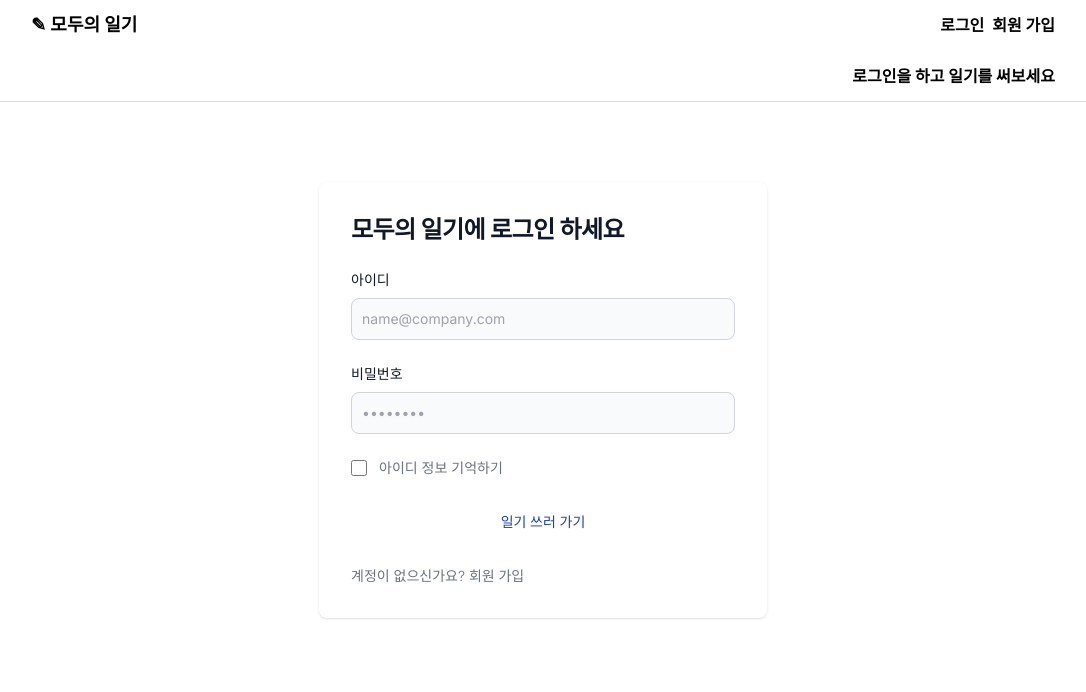
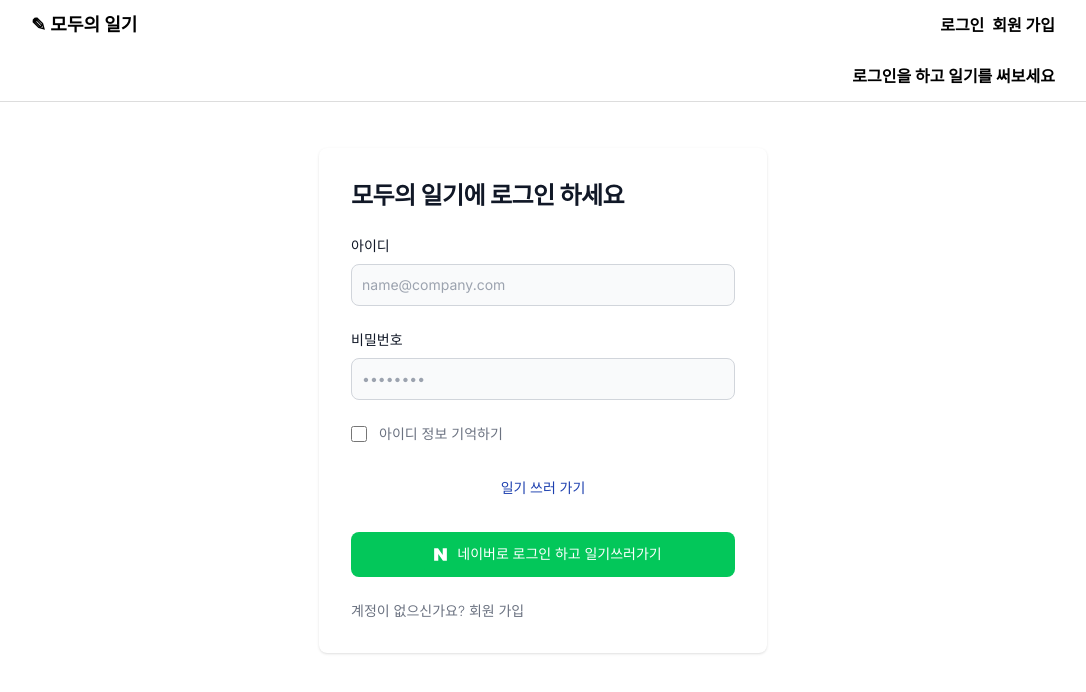
Before and after one commit to LeeSeungjae00/modoo-diary, a Next.js app: page /auth/login in a window 1280 px wide. Shown: the top 692 px of the page, without its empty margins (97-1183 px from the left). Built offline with nearby package versions, Linux system fonts and the light colour scheme; no server answers.

Commit message:
✨ 네이버 소셜 로그인 기능 추가

```diff
--- a/src/api/auth.ts
+++ b/src/api/auth.ts
@@ -57,3 +57,10 @@ export const postSignUp = (formData: SignUpFormType) => {
 
   return apiClient.post(API_ROUTE_AUTH_SIGNUP, data, config);
 };
+
+export const checkAuthCode = async (code: string) => {
+  const res = await fetch(
+    `${process.env.NEXT_PUBLIC_ORIGIN_SERVER}/api/auth/oauth2/naver?code=${code}`
+  );
+  return await res.json();
+};
--- /dev/null
+++ b/src/app/oauth/[provider]/page.tsx
@@ -0,0 +1,25 @@
+"use client";
+import { signIn } from "next-auth/react";
+import { useRouter, useSearchParams, useParams } from "next/navigation";
+import { useEffect } from "react";
+
+export default async function Oauth() {
+  const router = useRouter();
+  const searchParams = useSearchParams();
+  const { provider } = useParams();
+  const code = searchParams.get("code") as string;
+
+  useEffect(() => {
+    const loginAsync = async () => {
+      const result = await signIn(`${provider}-credential`, {
+        redirect: false,
+        code,
+      });
+      result?.ok && router.push("/diaries");
+      router.push("/auth/login");
+    };
+    loginAsync();
+  }, [router, code, provider]);
+
+  return <></>;
+}
--- a/src/components/client/auth/login/LoginForm.tsx
+++ b/src/components/client/auth/login/LoginForm.tsx
@@ -5,7 +5,7 @@ import Label from "@/components/common/label";
 import { SignInFormType } from "@/types/auth";
 import { signIn } from "next-auth/react";
 import Link from "next/link";
-import { useRouter } from "next/navigation";
+import { redirect, useRouter } from "next/navigation";
 import React from "react";
 import { useForm } from "react-hook-form";
 
@@ -114,6 +114,36 @@ export default function LoginForm({
         >
           일기 쓰러 가기
         </button>
+        <button
+          type="button"
+          onClick={() => {
+            router.push(`/java/api/auth/naver`);
+          }}
+          className="flex w-full justify-center items-center text-white bg-[#03C75A]  focus:ring-4 focus:outline-none focus:ring-primary-300 font-medium rounded-lg text-sm px-5 py-1.5 text-center"
+        >
+          <svg
+            width="33"
+            height="33"
+            viewBox="0 0 20 20"
+            fill="none"
+            xmlns="http://www.w3.org/2000/svg"
+          >
+            <g clip-path="url(#clip0_403_243)">
+              <path
+                d="M18 20H2C0.9 20 0 19.1 0 18V2C0 0.9 0.9 0 2 0H18C19.1 0 20 0.9 20 2V18C20 19.1 19.1 20 18 20Z"
+                fill="#03C75A"
+              />
+              <path
+                d="M11.35 10.25L8.50002 6.19995H6.15002V13.8H8.65002V9.74995L11.5 13.8H13.85V6.19995H11.35V10.25Z"
+                fill="white"
+              />
+            </g>
+            <defs>
+              <rect width="20" height="20" fill="white" />
+            </defs>
+          </svg>
+          네이버로 로그인 하고 일기쓰러가기
+        </button>
       </form>
       <p className="text-sm font-light text-gray-500 dark:text-gray-400">
         계정이 없으신가요?{" "}
--- a/src/constants/authOption.ts
+++ b/src/constants/authOption.ts
@@ -1,4 +1,4 @@
-import { postSignIn, reissue } from "@/api/auth";
+import { checkAuthCode, postSignIn, reissue } from "@/api/auth";
 import { AccessTokenPayload } from "@/types/auth";
 import jwtDecode from "jwt-decode";
 import { NextAuthOptions } from "next-auth";
@@ -6,6 +6,41 @@ import CredentialsProvider from "next-auth/providers/credentials";
 
 const authOption: NextAuthOptions = {
   providers: [
+    CredentialsProvider({
+      id: "naver-credential",
+      name: "naver-credential",
+      type: "credentials",
+      credentials: {
+        code: { type: "text" },
+      },
+      async authorize(credentials, _req) {
+        try {
+          if (!credentials) {
+            return null;
+          }
+
+          const res = await checkAuthCode(credentials.code);
+
+          console.log(res);
+
+          if (res.data.accessToken && res.data.refreshToken) {
+            const user = jwtDecode<AccessTokenPayload>(res.data.accessToken);
+            return {
+              id: user.sub,
+              name: user.nickName,
+              role: user.role,
+              accessToken_exp: user.exp,
+              accessToken: res.data.accessToken,
+              refreshToken: res.data.refreshToken,
+            };
+          }
+          return null;
+        } catch (e) {
+          console.error(e);
+          return null;
+        }
+      },
+    }),
     CredentialsProvider({
       id: "id-pw-credential",
       name: "Credentials",
--- a/src/hooks/useHeaderScroll.ts
+++ b/src/hooks/useHeaderScroll.ts
@@ -1,3 +1,4 @@
+"use client";
 import { useCallback, useEffect, useState } from "react";
 
 export default function useHeaderScroll() {
```
